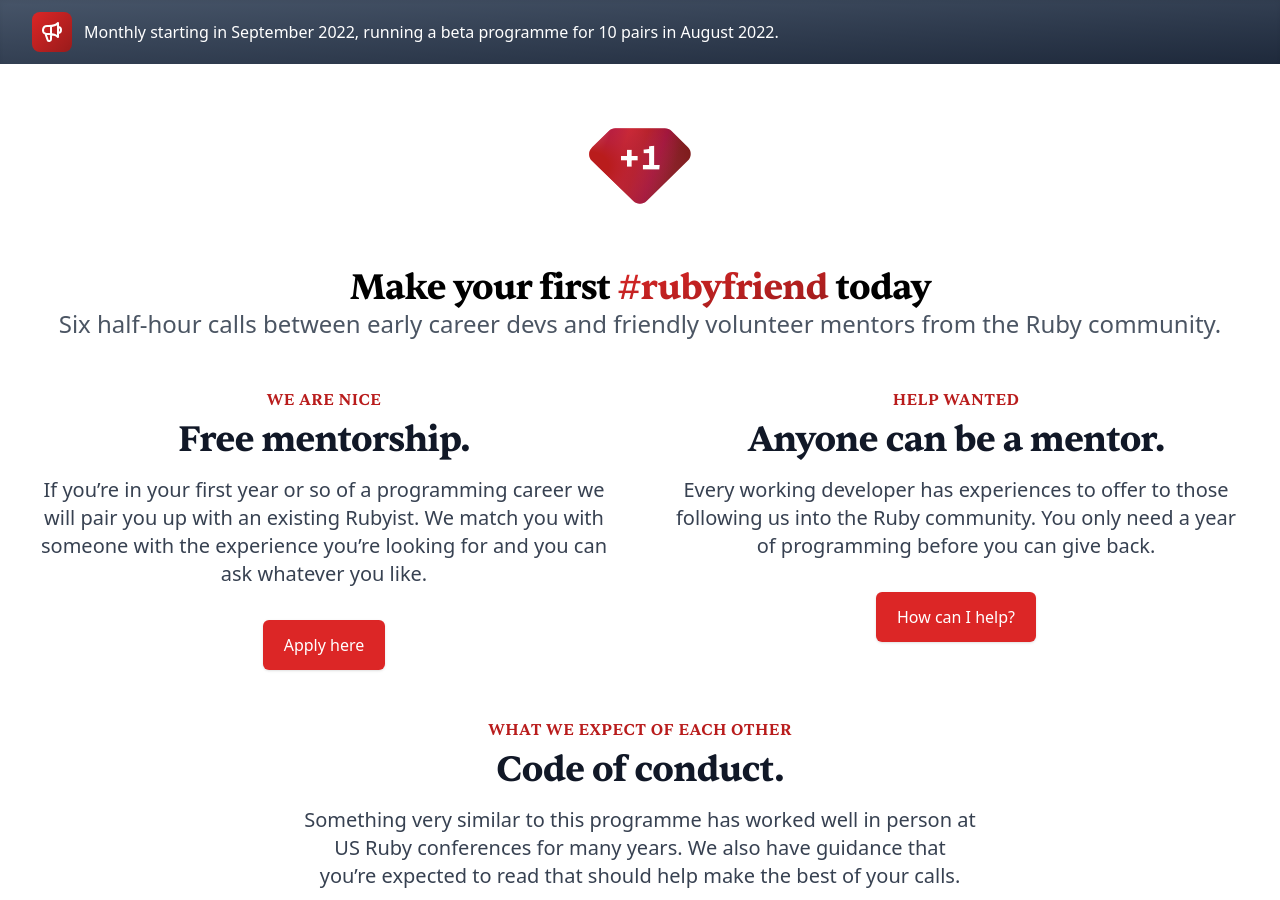
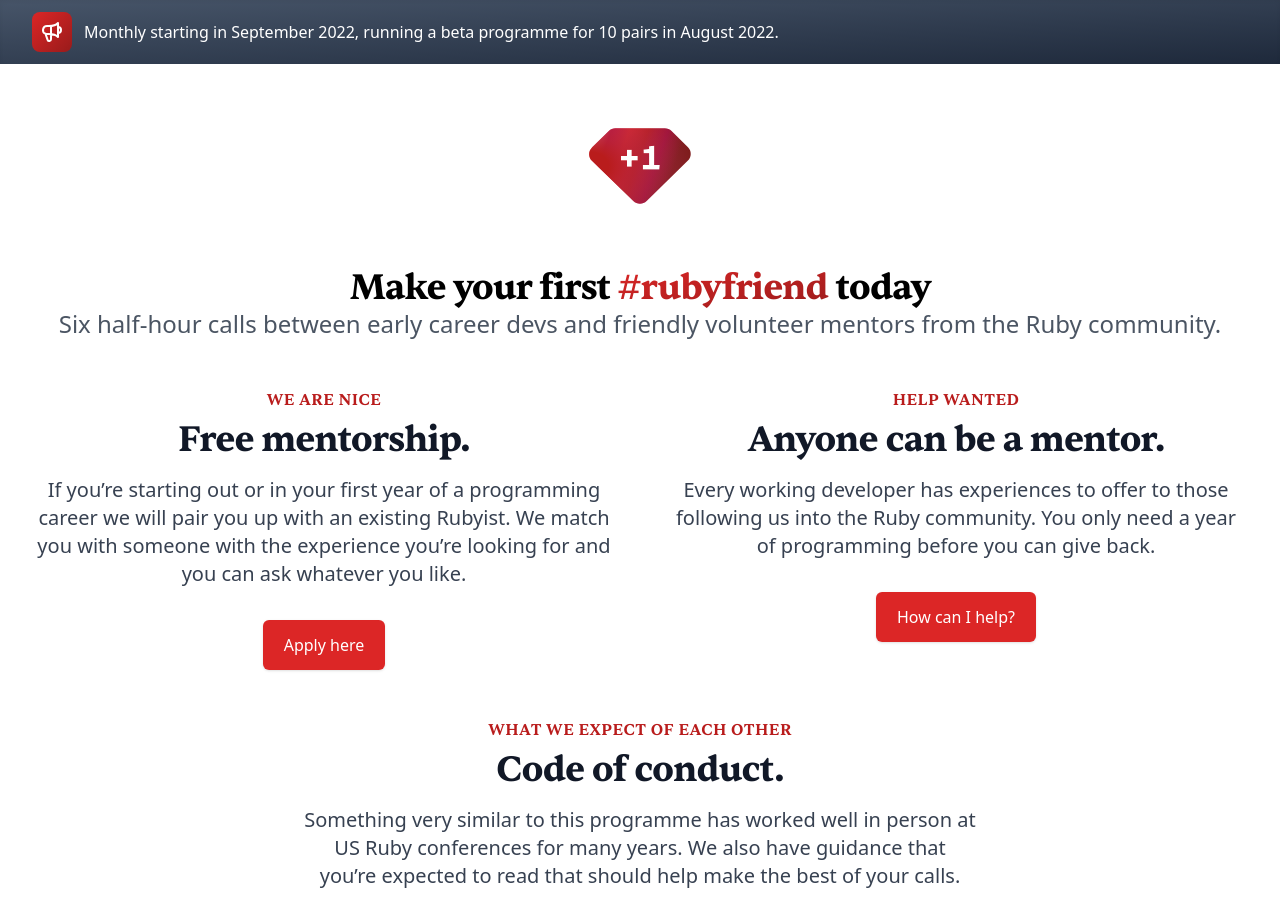
Before and after one commit to andycroll/firstrubyfriend.org, a Jekyll site: the page built from index.html, in a window 1280 px wide and 900 px high. Built offline with Jekyll 4.4.1, drawn with Linux system fonts in a browser that asks for light colours.

Commit message:
Widen the language for mentors

```diff
--- a/index.html
+++ b/index.html
@@ -27,7 +27,7 @@ image: "/images/twitter-card.png"
 				<p class="font-sentient text-base text-red-700 font-semibold tracking-wide uppercase">We are nice</p>
 				<h2 class="font-sentient mt-2 text-3xl leading-8 font-extrabold tracking-tight text-gray-900 sm:text-4xl">Free mentorship.</h2>
 				<p class="mt-4 max-w-2xl text-xl text-gray-700 lg:mx-auto">
-					If you’re in your first year or so of a programming career we will pair you up with an existing Rubyist. We match you with someone with the experience you’re looking for and you can ask whatever you like.
+					If you’re starting out or in your first year of a programming career we will pair you up with an existing Rubyist. We match you with someone with the experience you’re looking for and you can ask whatever you like.
 				</p>
 
 				<div class="mt-8 flex justify-start lg:justify-center">
```
